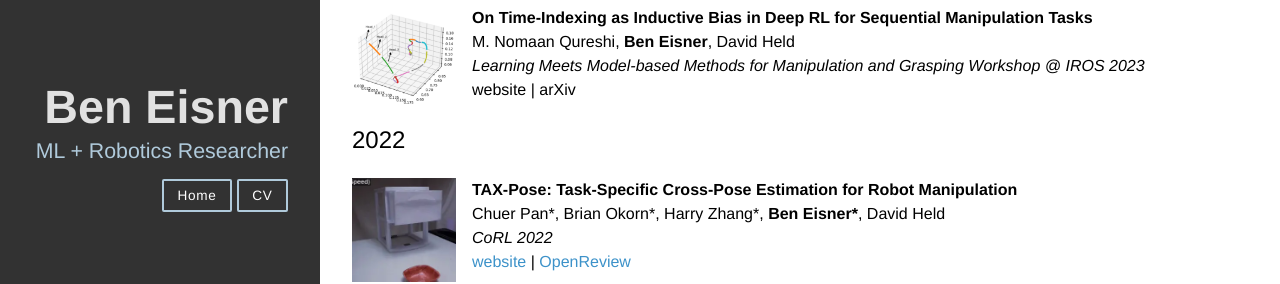
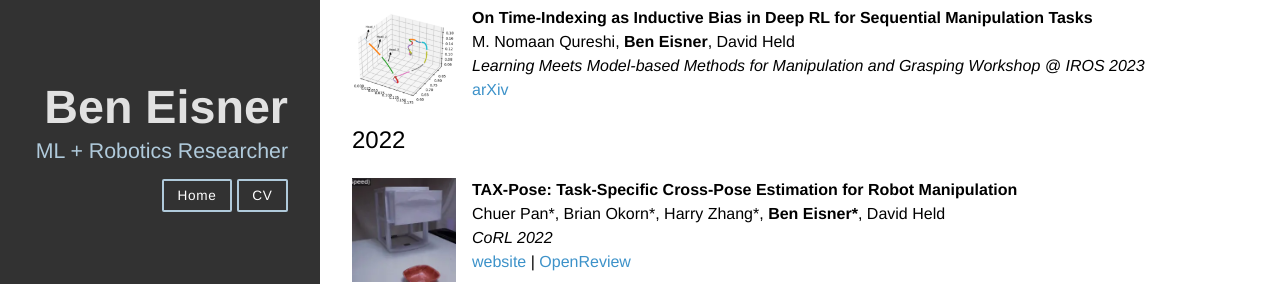
Before and after one commit to beneisner/beneisner.github.io, a Jekyll site: the page built from index.md, in a window 1280 px wide and 900 px high, scrolled down 880 px. Shown: the part 179-463 px from the top of the window. Built offline with Jekyll 4.4.1, drawn with Linux system fonts in a browser that asks for light colours; nearby versions of some CDN libraries.

Commit message:
Update index.md

```diff
--- a/index.md
+++ b/index.md
@@ -71,7 +71,7 @@
 **On Time-Indexing as Inductive Bias in Deep RL for Sequential Manipulation Tasks**
 M. Nomaan Qureshi, **Ben Eisner**, David Held
 _Learning Meets Model-based Methods for Manipulation and Grasping Workshop @ IROS 2023_
-website | arXiv
+[arXiv](https://arxiv.org/abs/2401.01993)
 
 ## 2022
 
```
